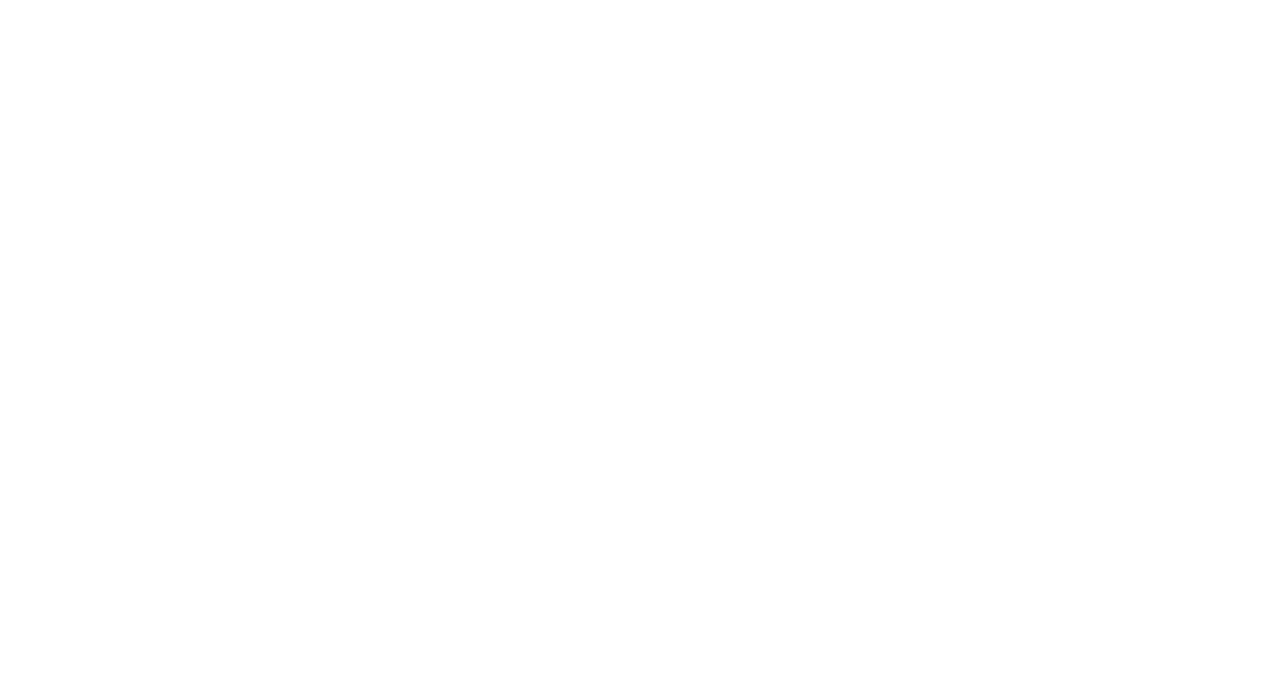
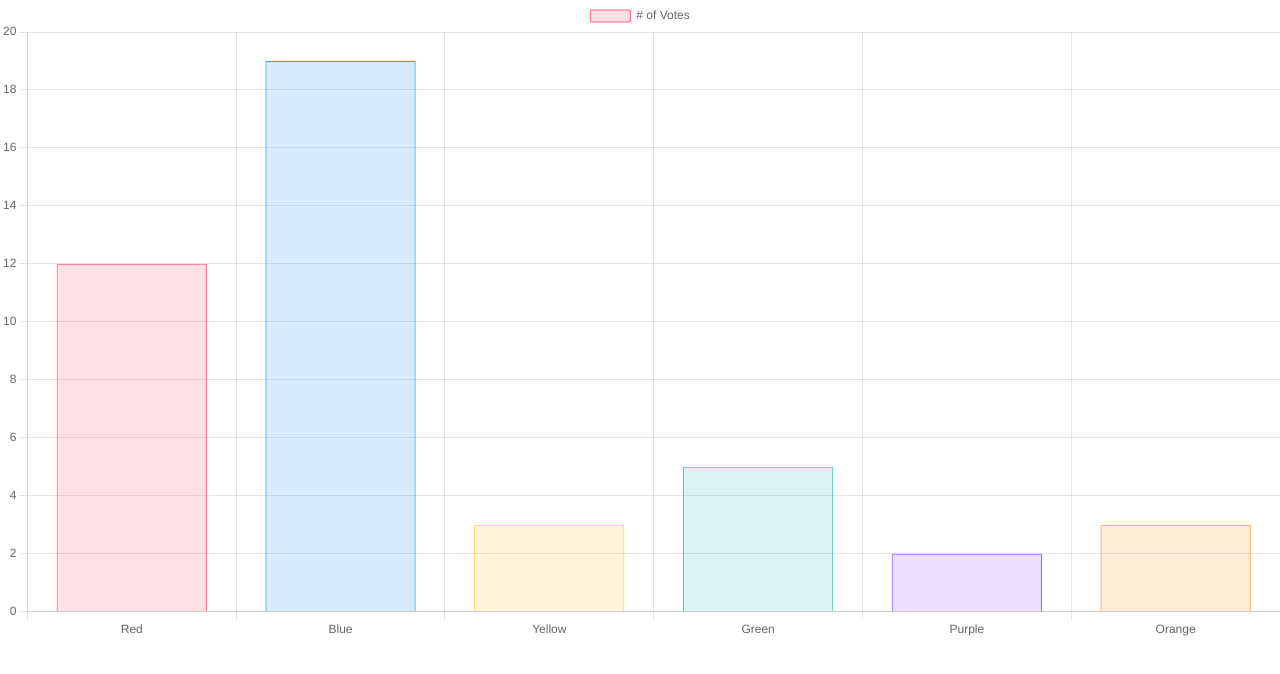
Before and after one commit to JesusFz93/UCamp-03-dashboard, a website: page app/index.html in a window 1280 px wide. Drawn offline with nearby package versions, Linux system fonts and the light colour scheme.

Commit message:
Ejemplo de chart js

```diff
--- a/app/app.js
+++ b/app/app.js
@@ -1 +1,35 @@
-console.log("hola mundo");
+const ctx = document.getElementById('myChart').getContext('2d');
+const myChart = new Chart(ctx, {
+    type: 'bar',
+    data: {
+        labels: ['Red', 'Blue', 'Yellow', 'Green', 'Purple', 'Orange'],
+        datasets: [{
+            label: '# of Votes',
+            data: [12, 19, 3, 5, 2, 3],
+            backgroundColor: [
+                'rgba(255, 99, 132, 0.2)',
+                'rgba(54, 162, 235, 0.2)',
+                'rgba(255, 206, 86, 0.2)',
+                'rgba(75, 192, 192, 0.2)',
+                'rgba(153, 102, 255, 0.2)',
+                'rgba(255, 159, 64, 0.2)'
+            ],
+            borderColor: [
+                'rgba(255, 99, 132, 1)',
+                'rgba(54, 162, 235, 1)',
+                'rgba(255, 206, 86, 1)',
+                'rgba(75, 192, 192, 1)',
+                'rgba(153, 102, 255, 1)',
+                'rgba(255, 159, 64, 1)'
+            ],
+            borderWidth: 1
+        }]
+    },
+    options: {
+        scales: {
+            y: {
+                beginAtZero: true
+            }
+        }
+    }
+});
--- a/app/index.html
+++ b/app/index.html
@@ -6,7 +6,6 @@
     <meta name="viewport" content="width=device-width, initial-scale=1.0">
     <title>Document</title>
 
-    <script src="https://cdn.jsdelivr.net/npm/chart.js"></script>
 
     <link rel="stylesheet" href="styles.css">
 </head>
@@ -15,6 +14,7 @@
         <canvas id="myChart"></canvas>
       </div>
 
+      <script src="https://cdn.jsdelivr.net/npm/chart.js"></script>
     <script src="app.js"></script>
 </body>
 </html>
--- a/index.js
+++ b/index.js
@@ -1,4 +1,3 @@
-// let browserSync = require("browser-sync").create();
 import browserSync from "browser-sync";
 
 browserSync.init({
--- a/package.json
+++ b/package.json
@@ -13,5 +13,8 @@
   "type": "module",
   "devDependencies": {
     "browser-sync": "^2.27.7"
+  },
+  "dependencies": {
+    "chart.js": "^3.6.2"
   }
 }
```
Also changed, not shown: 1 other file.
